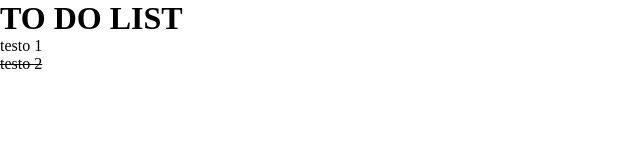
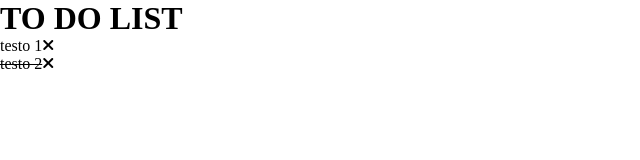
Before and after one commit to DrKillex/vue-todolist, a plain HTML site: page index.html in a window 1280 px wide. Shown: the full height of the page, 0-640 px from the left. Drawn offline with nearby package versions, Linux system fonts and the light colour scheme.

Commit message:
FEAT milestone 2

```diff
--- a/index.html
+++ b/index.html
@@ -20,7 +20,7 @@
                 <div class="lista">
                     <ul>
                         <li v-for="(item, index) in todoList">
-                            <div :class="{barra: todoList[index].done}">{{todoList[index].text}}</div>
+                            <div :class="{barra: todoList[index].done}">{{todoList[index].text}}<i class="fa-solid fa-xmark" @click="remover(index)"></i></div>
                         </li>
                     </ul>
                 </div>
--- a/js/main.js
+++ b/js/main.js
@@ -20,5 +20,11 @@ createApp({
                 done: false
             },
         }
+    },
+    methods: {
+        remover(index){
+            this.todoList.splice(this.todoList[index],1)
+            console.log(index)
+        }
     }
 }).mount('#app')
```
